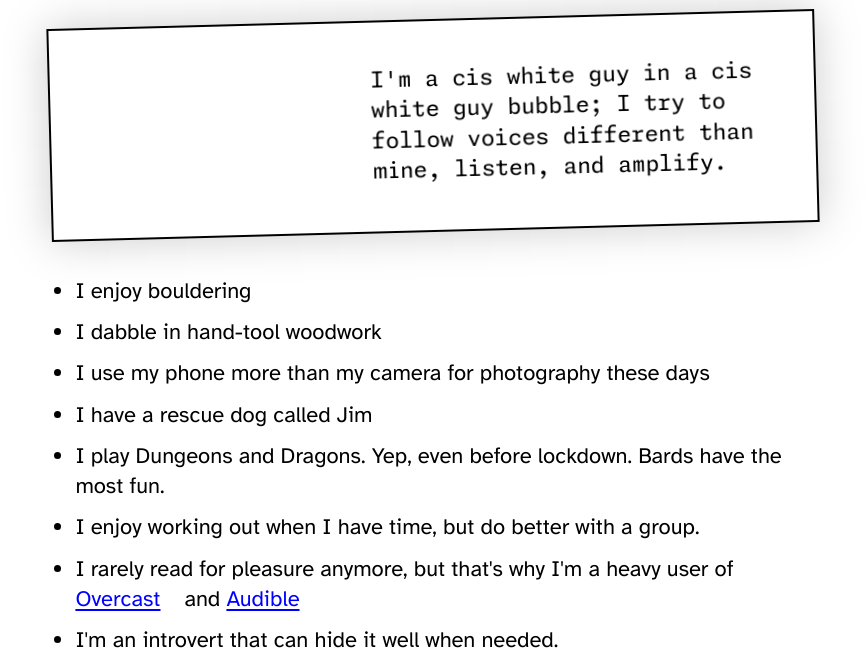
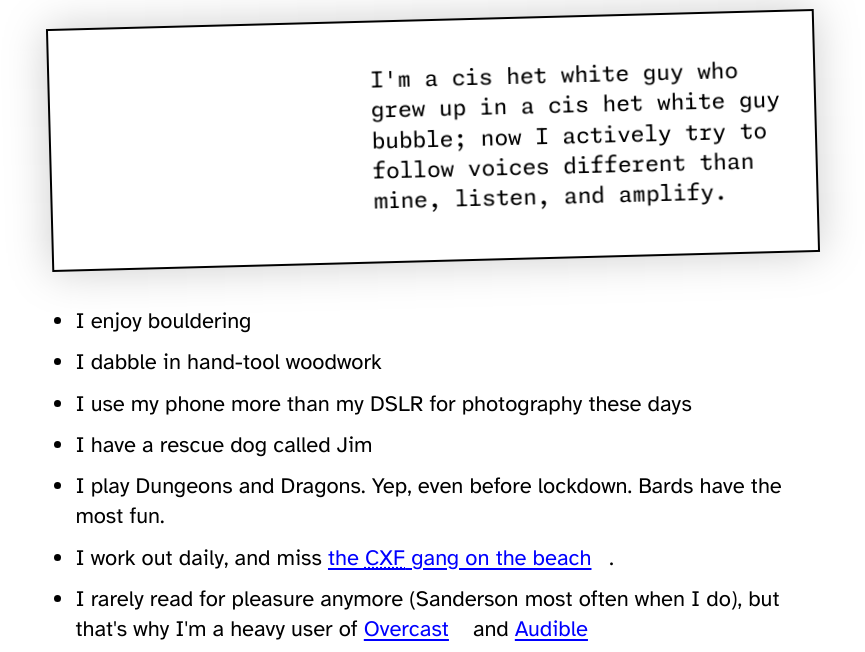
Before and after one commit to MattWilcox/mwnet, an Eleventy site: page _src/about/index.html in a window 1280 px wide. Shown: the part 297-949 px from the top of the page, without its empty margins (207-1072 px from the left). Built offline with nearby package versions, Linux system fonts and the light colour scheme; Eleventy itself is replaced by a stand-in of ours; files that its build step writes are made by us from their sources.

Commit message:
Minor progress

```diff
--- a/_src/about/index.html
+++ b/_src/about/index.html
@@ -29,17 +29,17 @@ metaDescription: "Learn more about Matt Wilcox - a web develop from the United K
 				<h2 id="about-matt">About Matt</h2>
 
 				<div class="callout">
-					<p>I'm a cis white guy in a cis white guy bubble; I try to follow voices different than mine, listen, and amplify.</p>
+					<p>I'm a cis het white guy who grew up in a cis het white guy bubble; now I actively try to follow voices different than mine, listen, and amplify.</p>
 				</div>
 
 				<ul>
 					<li>I enjoy bouldering</li>
 					<li>I dabble in hand-tool woodwork</li>
-					<li>I use my phone more than my camera for photography these days</li>
+					<li>I use my phone more than my DSLR for photography these days</li>
 					<li>I have a rescue dog called Jim</li>
 					<li>I play Dungeons and Dragons. Yep, even before lockdown. Bards have the most fun.</li>
-					<li>I enjoy working out when I have time, but do better with a group.</li>
-					<li>I rarely read for pleasure anymore, but that's why I'm a heavy user of <a href="https://overcast.fm/">Overcast</a> and <a href="https://www.audible.co.uk/">Audible</a></li>
+					<li>I work out daily, and miss <a href="https://cxfwellbeing.co.uk/bootcamp">the <abbr title="Commando Cross Fit">CXF</abbr> gang on the beach</a>.</li>
+					<li>I rarely read for pleasure anymore (Sanderson most often when I do), but that's why I'm a heavy user of <a href="https://overcast.fm/">Overcast</a> and <a href="https://www.audible.co.uk/">Audible</a></li>
 					<li>I'm an introvert that can hide it well when needed.</li>
 				</ul>
 			</div>
```
Also changed, not shown: _src/index.html (+2 -13 lines).
